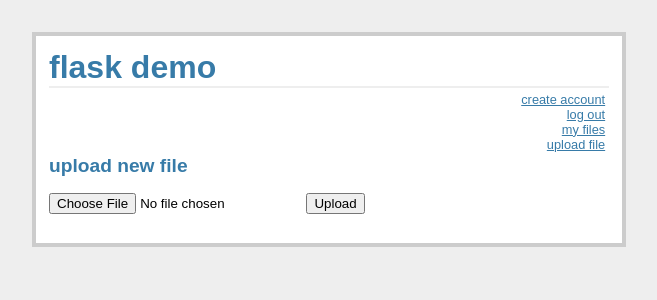
After one commit to ljb-2000/flask-demo, a Flask app: a page that uses templates/index.html in a window 1280 px wide. The commit adds this page. Shown: the top 300 px of the page, without its empty margins (311-968 px from the left). Run offline with Flask 2, Linux system fonts and the light colour scheme; a user stored in the database is signed in.

Commit message:
Added initial support for file uploads.

```diff
--- a/app.py
+++ b/app.py
@@ -1,18 +1,40 @@
-from flask import Flask, request, session, g, redirect, \
-	url_for, abort, render_template, flash
+import os
+from flask import Flask, request, session, redirect, \
+	url_for, render_template, flash, send_from_directory
 from flask.ext.sqlalchemy import SQLAlchemy
-from user import User, db
+from werkzeug import secure_filename
+from user import User, udb
+from upload import Upload, fdb
 
-app = Flask('flaskdemo')
+app = Flask(__name__)
 app.config.from_pyfile('settings.cfg')
+VALID_EXTENSIONS = ['txt', 'pdf', 'png', 'jpg', 'jpeg', 'gif']
 
 def init_db():
 	"""Create the initial database tables."""
-	db.create_all()
+	udb.create_all()
+	fdb.create_all()
 
 def get_user(username):
 	"""Query the database for an instance of a given username."""
 	return User.query.filter_by(name=username).first()
+
+def valid_file(filename):
+	"""Determines if a file contains an allowed extension."""
+	return '.' in filename and \
+		filename.rsplit('.', 1)[1] in VALID_EXTENSIONS
+
+def valid_user(name):
+	"""Redirects a user to the login page if they attempt to
+	access a page belonging to another user."""
+	if 'logged_in' in session and session['logged_in'] == name:
+		error = None
+	elif get_user(name) is None:
+		error = "User %s does not exist." % name
+	else:
+		error = "Must be logged in as %s to access this page." % name
+
+	return error
 
 @app.route('/')
 def index():
@@ -58,20 +80,42 @@ def login():
 
 	return render_template('login.html', error=error)
 
-@app.route('/logout')
+@app.route('/logout/')
 def logout():
 	session.pop('logged_in', None)
 	flash('Successfully logged out.')
+
 	return redirect(url_for('login'))
 
 @app.route('/user/<name>/')
 def view_files(name):
-	error = None
-	if session['logged_in'] == name:
+	error = valid_user(name)
+	if error is None:
 		return render_template('view_files.html', username=name)
-	error = "Must be logged in to access this page."
-	return render_template('login.html', error=error)
+	else:
+		return render_template('login.html', error=error)
 
+@app.route('/user/<name>/upload/', methods=['GET', 'POST'])
+def upload(name):
+	error = valid_user(name)
+	if error is None:
+		if request.method == 'POST':
+			file = request.files['file']
+			if file and valid_file(file.filename):
+				filename = secure_filename(file.filename)
+				file.save(os.path.join(app.config['UPLOAD_FOLDER'], filename))
+				file_instance = Upload(name, filename)
+				flash('File was uploaded successfully.')
+				return redirect(url_for('view_files', name=name))
+
+		return render_template('upload.html', error=error)
+	else:
+		return render_template('login.html', error=error)
+
+@app.route('/user/<name>/<filename>/')
+def uploaded_file(name, filename):
+    return send_from_directory(app.config['UPLOAD_FOLDER'],
+                               filename)
 
 if __name__ == "__main__":
 	init_db()
--- a/settings.cfg
+++ b/settings.cfg
@@ -1,3 +1,4 @@
 # config
 DEBUG = True
 SECRET_KEY = '\x8a\xb7\xc08\x16V\x03\xa5\x81\x82'
+UPLOAD_FOLDER = '/Users/jamesgray/Desktop/Source/Python/flask-demo/uploads/'
--- a/static/style.css
+++ b/static/style.css
@@ -36,4 +36,5 @@ h2 {
 .flash {
 	background: #cee5F5;
 	padding: 0.5em;
+	margin: 0.5em;
 }
--- a/templates/create.html
+++ b/templates/create.html
@@ -1,7 +1,7 @@
 {% extends "index.html" %}
 {% block body %}
-	<h2>Create Account</h2>
-	{% if error %}<p class=error><strong>Error:</strong> {{ error }}{% endif %}
+	<h2>create account</h2>
+	{% if error %}<p><strong>Error: </strong>{{ error }}</p>{% endif %}
 	<form action="{{ url_for('create') }}" method=post>
 		<dl>
 			<dt>Choose a username:
--- a/templates/index.html
+++ b/templates/index.html
@@ -1,16 +1,17 @@
 <!doctype html>
-<title>Flask Demo</title>
+<title>flask demo</title>
 <link rel=stylesheet type=text/css href="{{ url_for('static',
 filename='style.css') }}">
 <div class=page>
-	<h1>Flask Demo</h1>
+	<h1>flask demo</h1>
 	<div class=navigation>
 		<a href="{{ url_for('create') }}">create account</a> <br>
 	{% if not session.logged_in %}
 		<a href="{{ url_for('login') }}">log in</a>
 	{% else %}
 		<a href="{{ url_for('logout') }}">log out</a> <br>
-		<a href="{{ url_for('view_files', name=session['logged_in']) }}">my files</a>
+		<a href="{{ url_for('view_files', name=session['logged_in']) }}">my files</a> <br>
+		<a href="{{ url_for('upload', name=session['logged_in']) }}">upload file</a>
 	{% endif %}
 	</div>
 	{% for message in get_flashed_messages() %}
--- a/templates/login.html
+++ b/templates/login.html
@@ -1,7 +1,7 @@
 {% extends "index.html" %}
 {% block body %}
-	<h2>Login</h2>
-	{% if error %}<p class=error><strong>Error:</strong> {{ error }}{% endif %}
+	<h2>login</h2>
+	{% if error %}<p><strong>Error: </strong>{{ error }}</p>{% endif %}
 	<form action="{{ url_for('login') }}" method=post>
 		<dl>
 			<dt>Username:
--- /dev/null
+++ b/templates/upload.html
@@ -0,0 +1,10 @@
+{% extends "index.html" %}
+{% block body %}
+	<h2>upload new file</h2>
+	{% if error %}<p><strong>Error: </strong>{{ error }}</p>{% endif %}
+	<form action="" method=post enctype=multipart/form-data>
+		<p>	<input type=file name=file>
+			<input type=submit value=Upload>
+		</p>
+	</form>
+{% endblock %}
```
Also changed, not shown: upload.py (added, +26 -0 lines), user.py (+12 -10 lines), data/uploads.db (added).
